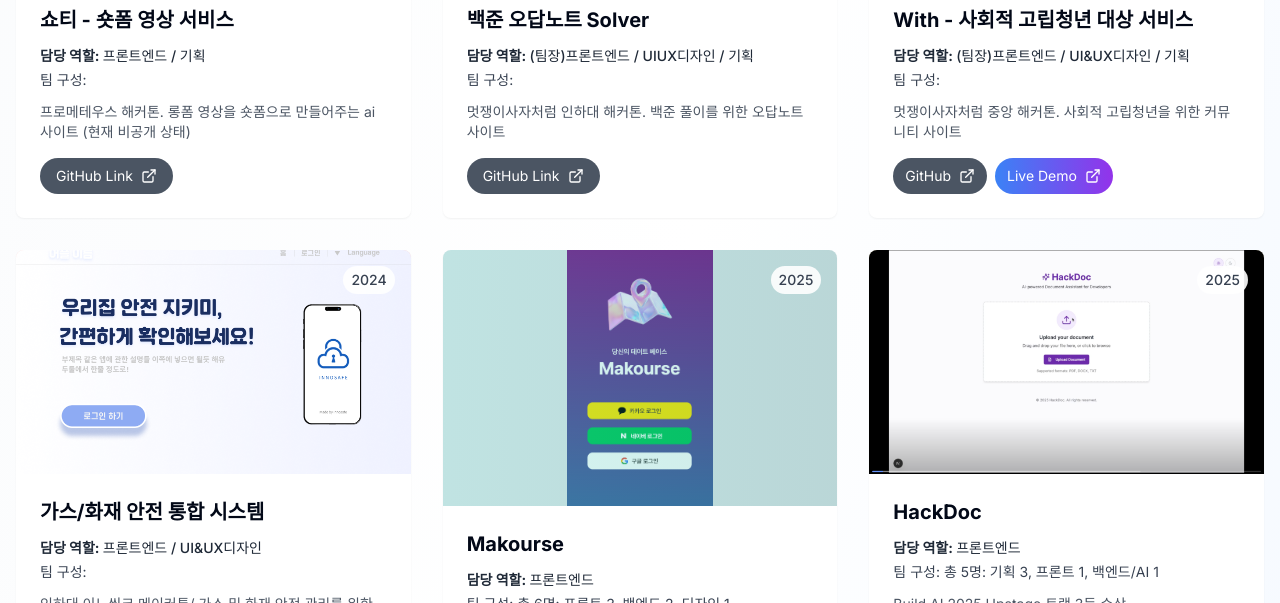
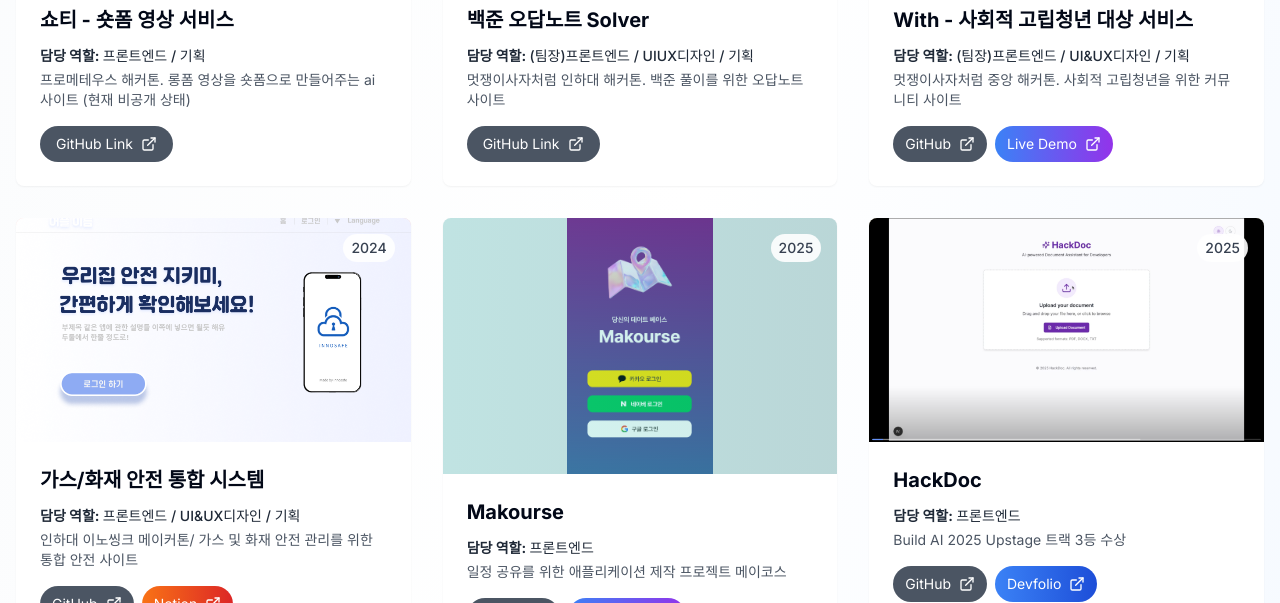
Before and after one commit to yerroong/intro-page, a Next.js app: page / in a window 1280 px wide. Shown: the part 2197-2800 px from the top of the page. Built offline with nearby package versions, Linux system fonts and the light colour scheme.

Commit message:
fix: 프로젝트 담당역할 수정

```diff
--- a/components/projects.tsx
+++ b/components/projects.tsx
@@ -34,7 +34,7 @@ export default function Projects() {
       role: "(팀장)프론트엔드 / UIUX디자인 / 기획",
       description: "멋쟁이사자처럼 인하대 해커톤. 백준 풀이를 위한 오답노트 사이트",
       detailedDescription:
-        "멋쟁이사자처럼 인하해커톤, 백준 오답노트 SOLVER는 코딩 공부를 더욱 효율적으로 할 수 있도록 설계된 웹사이트입니다. 틀린 문제를 복습하고, 다른 사람의 풀이를 검색 및 공유할 수 있는 기능을 제공합니다. 멋쟁이사자처럼 첫 해커톤인 만큼 창의성보다는 RESTful API 기반으로 프론트엔드와 백엔드의 협업에 심의를 기울였습니다.",
+        "멋쟁이사자처럼 인하해커톤, 백준 오답노트 SOLVER는 코딩 공부를 더욱 효율적으로 할 수 있도록 설계된 웹사이트입니다. 총 5명(프론트3, 백엔드2)의 팀원과 진행했습니다. 틀린 문제를 복습하고, 다른 사람의 풀이를 검색 및 공유할 수 있는 기능을 제공합니다. 멋쟁이사자처럼 첫 해커톤인 만큼 창의성보다는 RESTful API 기반으로 프론트엔드와 백엔드의 협업에 심의를 기울였습니다.",
       url: "https://github.com/yerroong/inha_likelion_hackathon4.git",
       image: "/백준1.png",
       images: [
@@ -52,7 +52,7 @@ export default function Projects() {
       role: "(팀장)프론트엔드 / UI&UX디자인 / 기획",
       description: "멋쟁이사자처럼 중앙 해커톤. 사회적 고립청년을 위한 커뮤니티 사이트",
       detailedDescription:
-        "멋쟁이사자처럼 중앙 해커톤에 제출한 프로젝트입니다. 사회적 고립을 겪고 있는 청년들을 위한 온라인 커뮤니티 플랫폼입니다. 익명성을 보장하면서도 안전한 소통 공간을 제공하며, 전문가 상담, 그룹 활동, 멘토링 프로그램 등을 통해 사회 복귀를 지원합니다. 사용자 경험을 중시한 UI/UX 디자인에 특히 신경을 썼습니다.",
+        "멋쟁이사자처럼 중앙 해커톤에 제출한 프로젝트입니다. 총 5명(프론트3, 백엔드2)의 팀원과 진행했습니다. 사회적 고립을 겪고 있는 청년들을 위한 온라인 커뮤니티 플랫폼입니다. 익명성을 보장하면서도 안전한 소통 공간을 제공하며, 전문가 상담, 그룹 활동, 멘토링 프로그램 등을 통해 사회 복귀를 지원합니다. 사용자 경험을 중시한 UI/UX 디자인에 특히 신경을 썼습니다.",
       url: "https://github.com/yerroong/Reverseinha_team_front.git",
       githubUrl: "https://github.com/yerroong/Reverseinha_team_front.git",
       liveUrl: "https://reverseinha.github.io/Reverseinha_team_front",
@@ -70,10 +70,10 @@ export default function Projects() {
     {
       title: "가스/화재 안전 통합 시스템",
       year: "2024",
-      role: "프론트엔드 / UI&UX디자인",
+      role: "프론트엔드 / UI&UX디자인 / 기획",
       description: "인하대 이노씽크 메이커톤/ 가스 및 화재 안전 관리를 위한 통합 안전 사이트",
       detailedDescription:
-        "IoT 센서와 연동된 실시간 가스 및 화재 감지 시스템입니다. 센서 데이터를 실시간으로 모니터링하고, 위험 상황 발생 시 즉시 알림을 전송하며, 대응 매뉴얼을 제공합니다. 하드웨어와 소프트웨어를 통합한 종합적인 안전 관리 솔루션입니다. 직접 주거 모형을 제작하여 센서가 사이트에서 실제로 잘 동작하나 확인도 완료하였으며 본선 진출하였습니다.",
+        "IoT 센서와 연동된 실시간 가스 및 화재 감지 시스템입니다. 총 5명의 팀원(프론트1, 백엔드3, 총괄1, 디자인1)로 진행했으며 센서 데이터를 실시간으로 모니터링하고, 위험 상황 발생 시 즉시 알림을 전송하며, 대응 매뉴얼을 제공합니다. 하드웨어와 소프트웨어를 통합한 종합적인 안전 관리 솔루션입니다. 직접 주거 모형을 제작하여 센서가 사이트에서 실제로 잘 동작하나 확인도 완료하였으며 본선 진출하였습니다.",
       url: "https://github.com/yerroong/2024innosafe",
       githubUrl: "https://github.com/yerroong/2024innosafe",
       notionUrl: "https://www.notion.so/yerin1412/2024-12b389b3e039807f86b3d1fef0e89e98",
@@ -91,10 +91,9 @@ export default function Projects() {
       title: "Makourse",
       year: "2025",
       role: "프론트엔드",
-      team: "총 6명: 프론트 3, 백엔드 2, 디자인 1",
       description: "일정 공유를 위한 애플리케이션 제작 프로젝트 메이코스",
       detailedDescription:
-        "출시를 목표로 3개월간 진행한 팀 프로젝트입니다(실제 출시 X, 현재 백엔드 서버 닫혀있음). 메이코스 서비스는 개인간의 계획성 약속의 확실함을 제공해주고자 합니다. 약속을 짜고 구성하는데에 불편함을 해결해주는 어플리케이션입니다. 서비스 이름은 make + course(일정 코스, 데이트 코스할 때의 코스) Vue.js를 활용하여 반응형 인터페이스를 구현했으며, 주요 기능은 일행과 같이 약속 계획 짜기가 가능하며 특정 장소 및 계획에 시간설정/메모/대안 설정이 가능합니다.",
+        "출시를 목표로 3개월간 진행한 팀 프로젝트입니다(실제 출시 X, 현재 백엔드 서버 닫혀있음). 총 6명(프론트3, 백엔드2, 디자이너1)에서 진행했으며, 메이코스 서비스는 개인간의 계획성 약속의 확실함을 제공해주고자 합니다. 약속 날짜와 장소를 짜고 구성하는데에 불편함을 해결해주는 어플리케이션입니다. 서비스 이름은 make + course(일정 코스, 데이트 코스할 때의 코스)로 React를 활용하여 반응형 인터페이스를 구현했으며, 주요 기능은 일행과 같이 약속 계획 짜기가 가능하며 특정 장소 및 계획에 시간설정/메모/대안 설정이 가능합니다.",
       url: "https://makourse.my/",
       githubUrl: "https://github.com/yerroong/makourse",
       liveUrl: "https://makourse.my/",
@@ -114,10 +113,9 @@ export default function Projects() {
       title: "HackDoc",
       year: "2025",
       role: "프론트엔드",
-      team: "총 5명: 기획 3, 프론트 1, 백엔드/AI 1",
       description: "Build AI 2025 Upstage 트랙 3등 수상",
       detailedDescription:
-        "HackDoc은 Upstage의 문서 파싱 및 정보 추출 기능을 활용해, 초보 개발자가 기술 문서를 더 쉽고 빠르게 이해하고 활용할 수 있도록 돕는 AI 도우미입니다. devfolio 사이트에서 시연 영상과 디테일한 내용을 확인할 수 있습니다.",
+        "HackDoc은 Upstage의 문서 파싱 및 정보 추출 기능을 활용해, 초보 개발자가 기술 문서를 더 쉽고 빠르게 이해하고 활용할 수 있도록 돕는 AI 도우미입니다. 총 5명(기획3, 프론트1, 백엔드1)에서 2박 3일로 진행했으며, 트랙 3등을 수상했습니다. devfolio 사이트에서 시연 영상과 디테일한 내용을 확인할 수 있습니다.",
       githubUrl: "https://github.com/yerroong/BuildAI_Hackathon",
       devfolioUrl: "https://devfolio.co/projects/hack-doc-8415",
       image: "/HackDoc.png",
@@ -131,11 +129,10 @@ export default function Projects() {
       title: "<With IN> 인천 외국인 근로자 전용 산재 보험 가이드라인 앱",
       year: "2025",
       role: "프론트엔드",
-      team: "총 7명: 기획 2, 프론트 2, 백엔드 2, 디자인 1",
       description:
         "인천시 국제협력국 다문화사회과'에 3000만원을 받아 진행하며 현재 베타테스트 중. 26.1 출시 목표",
       detailedDescription:
-        "인하대학교 지역상생 아이디어 후속 프로젝트인 ‘인솔루션 프로젝트’입니다. 지역상생 아이디어 총장상을 받은 아이디어를 현실화하는 작업입니다. ‘인천시 국제협력국 다문화사회과’에 예산을 지원받아 총 7명의 인하대 학생이 함께하며, 최종적으로 <With IN> 인천 외국인 근로자 전용 산재 보험 가이드라인 앱을 개발하여 외국인이 산재 보험을 편리하게 신청할 수 있도록 하는 것을 목표로 합니다. 5~8월  기획 및 예산 선정 과정을 거쳐 9~12월 개발중이며 26년 1월 정식 출시 계획입니다.",
+        "인하대학교 지역상생 아이디어 후속 프로젝트인 ‘인솔루션 프로젝트’입니다. 지역상생 아이디어 총장상을 받은 아이디어를 현실화하는 작업입니다. ‘인천시 국제협력국 다문화사회과’에 예산을 지원받아 총 7명(기획 2, 프론트 2, 백엔드 2, 디자인 1)의 인하대 학생이 함께하며, 최종적으로 <With IN> 인천 외국인 근로자 전용 산재 보험 가이드라인 앱을 개발하여 외국인이 산재 보험을 편리하게 신청할 수 있도록 하는 것을 목표로 합니다. 5~8월  기획 및 예산 선정 과정을 거쳐 9~12월 개발중이며 26년 1월 정식 출시 계획입니다.",
       url:  "https://github.com/WithIN-Incheon/WithIN-FE",
       image: "/within4.jpg",
       images: [
@@ -208,9 +205,6 @@ export default function Projects() {
               </h3>
               <p className="text-sm font-bold text-gray-800 mb-1">
                 담당 역할: <span className="font-medium">{project.role}</span>
-              </p>
-              <p className="text-sm text-gray-700 mb-3">
-                팀 구성: {project.team}
               </p>
               <p className="text-gray-600 mb-4 text-sm line-clamp-3">{project.description}</p>
 
```
